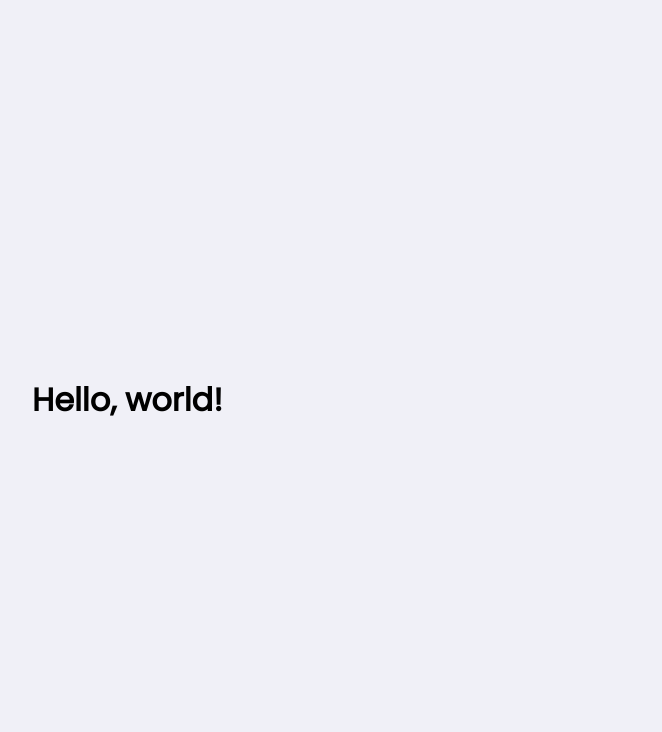
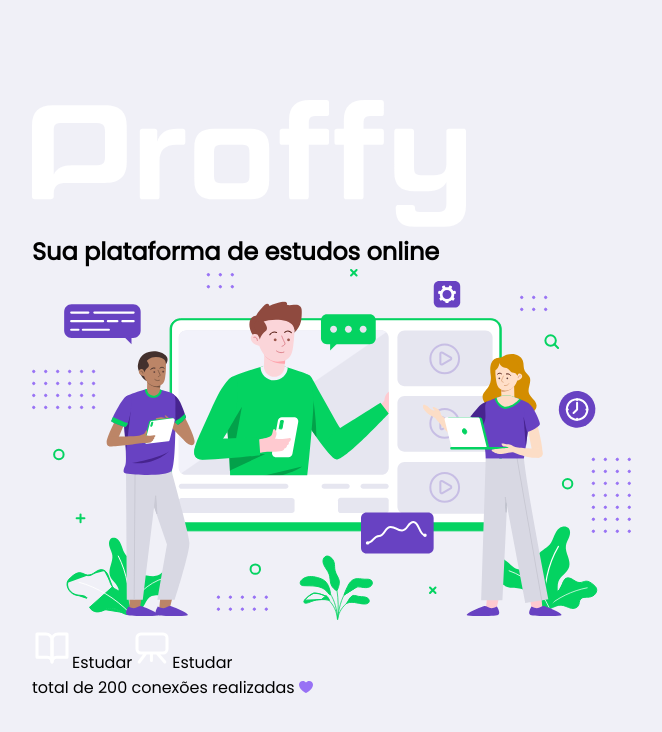
Before and after one commit to Elismar13/Proffy, a React (Create React App) app: page / in a window 1280 px wide. Shown: the top 732 px of the page, without its empty margins (258-920 px from the left). Built offline with nearby package versions, Linux system fonts and the light colour scheme.

Commit message:
refactor: 💡 Landing page main styles

```diff
--- a/src/pages/Landing/index.tsx
+++ b/src/pages/Landing/index.tsx
@@ -1,11 +1,51 @@
 import React from 'react';
+
+import logoImg from '../../assets/images/logo.svg';
+import landingImg from '../../assets/images/landing.svg';
+import studyIcon from '../../assets/images/icons/study.svg';
+import giveClassification from '../../assets/images/icons/give-classes.svg';
+import purpleHeart from '../../assets/images/icons/purple-heart.svg';
+
+import {
+    PageContainer,
+    PageLandingContent,
+    LogoContainer,
+    HeroImage,
+    ButtonsContainer,
+    Study,
+    GiveClases,
+    TotalConnections
+    } from './styled';
+
 
 const Landing: React.FC = () => {
     return (
-        <div>
-            <h1>Hello, world!</h1>
-        </div>
-    )
+        <PageContainer>
+            <PageLandingContent>
+                <LogoContainer>
+                    <img src={logoImg} alt="Proffy"/>
+                    <h2>Sua plataforma de estudos online</h2>
+                </LogoContainer>
+
+                <HeroImage src={landingImg} alt="Plataforma de estudos"/>
+
+                <ButtonsContainer>
+                    <Study>
+                        <img src={studyIcon} alt="Estudar"/>
+                        Estudar
+                    </Study>
+                    <GiveClases>
+                        <img src={giveClassification} alt="Estudar"/>
+                        Estudar
+                    </GiveClases>
+                </ButtonsContainer>
+
+                <TotalConnections>
+                    total de 200 conexões realizadas <img src={purpleHeart} alt="Coração Roxo"/>
+                </TotalConnections>
+            </PageLandingContent>
+        </PageContainer>
+    );
 }
 
 export default Landing;
--- a/src/pages/Landing/styled.ts
+++ b/src/pages/Landing/styled.ts
@@ -1,5 +1,33 @@
 import styled from 'styled-components';
 
-export const Container = styled.div`
+export const PageContainer = styled.div`
 
 `;
+
+export const PageLandingContent = styled.div`
+
+`;
+
+export const LogoContainer = styled.div`
+
+`;
+
+export const HeroImage = styled.img`
+
+`;
+
+export const ButtonsContainer = styled.div`
+
+`;
+
+export const Study = styled.a`
+
+`;
+
+export const GiveClases = styled.a`
+
+`;
+
+export const TotalConnections = styled.span`
+
+`;
```
